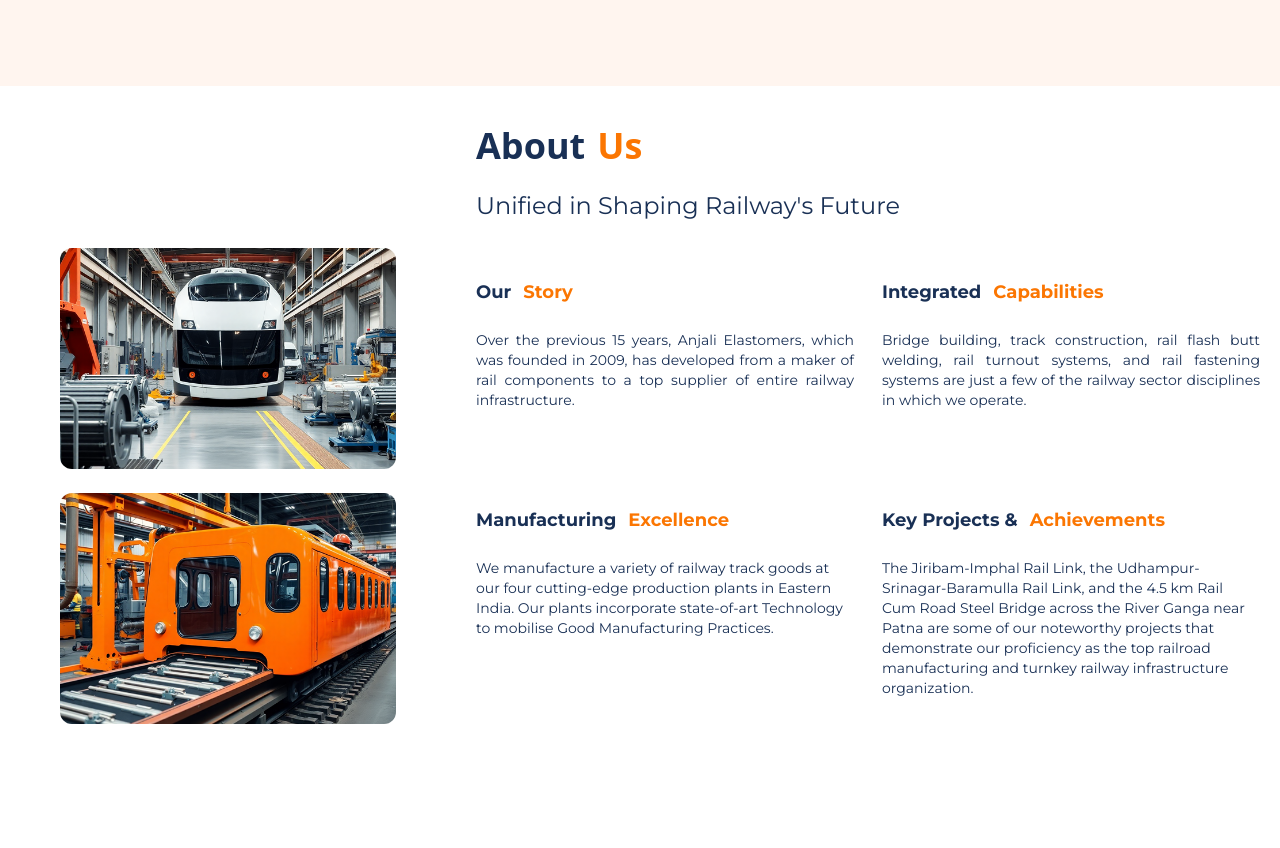
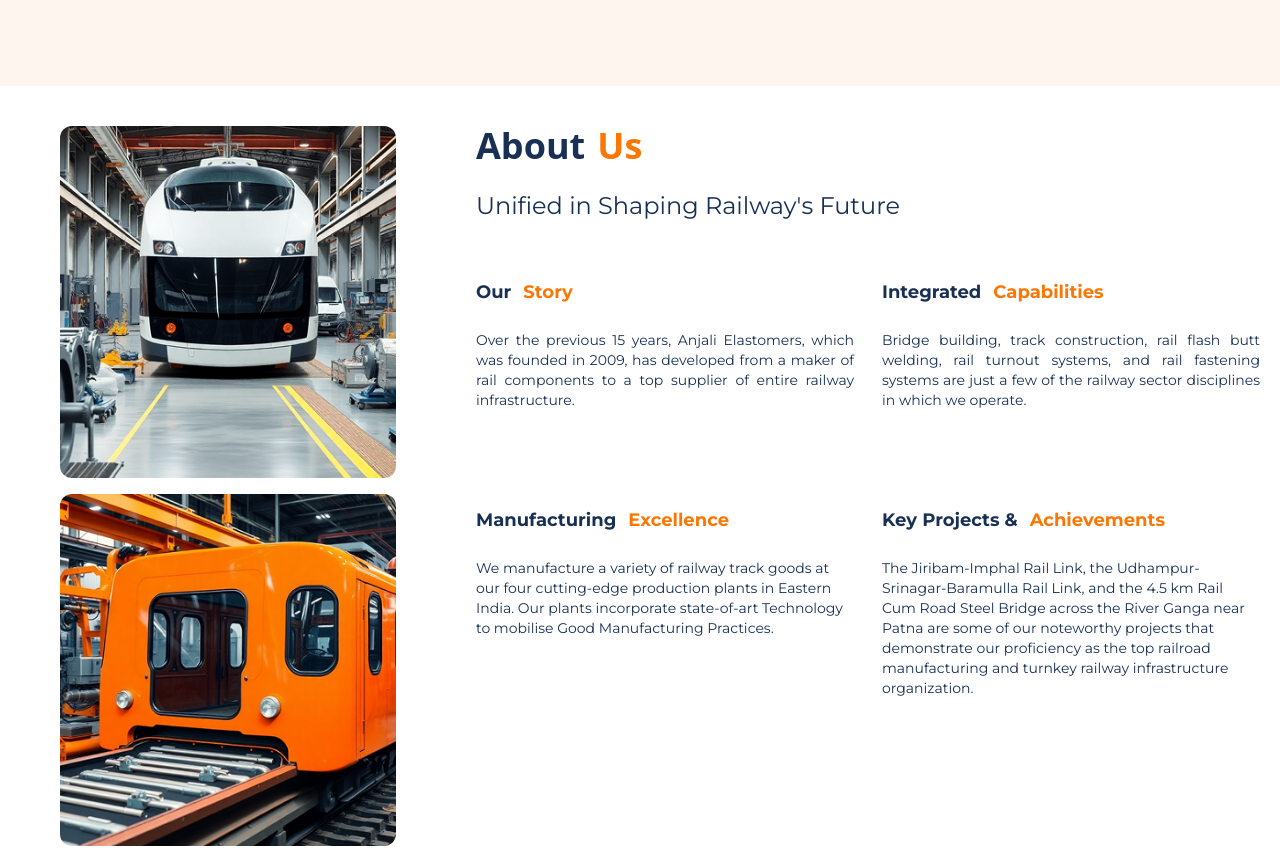
Before and after one commit to ResourcioPvtLimited/Anjalielastomer, a Next.js app: page / in a window 1280 px wide. Shown: the part 500-1348 px from the top of the page. Built offline with nearby package versions, Linux system fonts and the light colour scheme.

Commit message:
fixed the hero about section

```diff
--- a/src/components/AboutUs.tsx
+++ b/src/components/AboutUs.tsx
@@ -3,24 +3,23 @@
 const AboutUs: React.FC = () => {
   return (
     <div className="w-full flex justify-between gap-20 h-screen bg-white px-5 py-10 font-Raleway">
-
-<div className="w-[30%] max-w-xs md:max-w-sm lg:max-w-md space-y-6 ml-10 flex flex-col justify-center">
-  <div className="rounded-xl overflow-hidden">
+      <div className="w-[30%] max-w-xs md:max-w-sm lg:max-w-md ml-10 flex flex-col h-full">
+        <div className="flex-1 rounded-xl overflow-hidden">
           <Image
             src="/aboutimg1.png"
             alt="High-speed train"
             width={600}
             height={400}
-      className="w-full h-auto object-cover"
+            className="w-full h-full object-cover"
           />
         </div>
-  <div className="rounded-xl overflow-hidden">
+        <div className="flex-1 rounded-xl overflow-hidden mt-4">
           <Image
             src="/aboutimg2.png"
             alt="Metro in manufacturing"
             width={600}
             height={400}
-      className="w-full h-auto object-cover"
+            className="w-full h-full object-cover"
           />
         </div>
       </div>
```
Lines whose indentation alone changed are shown as unchanged.
